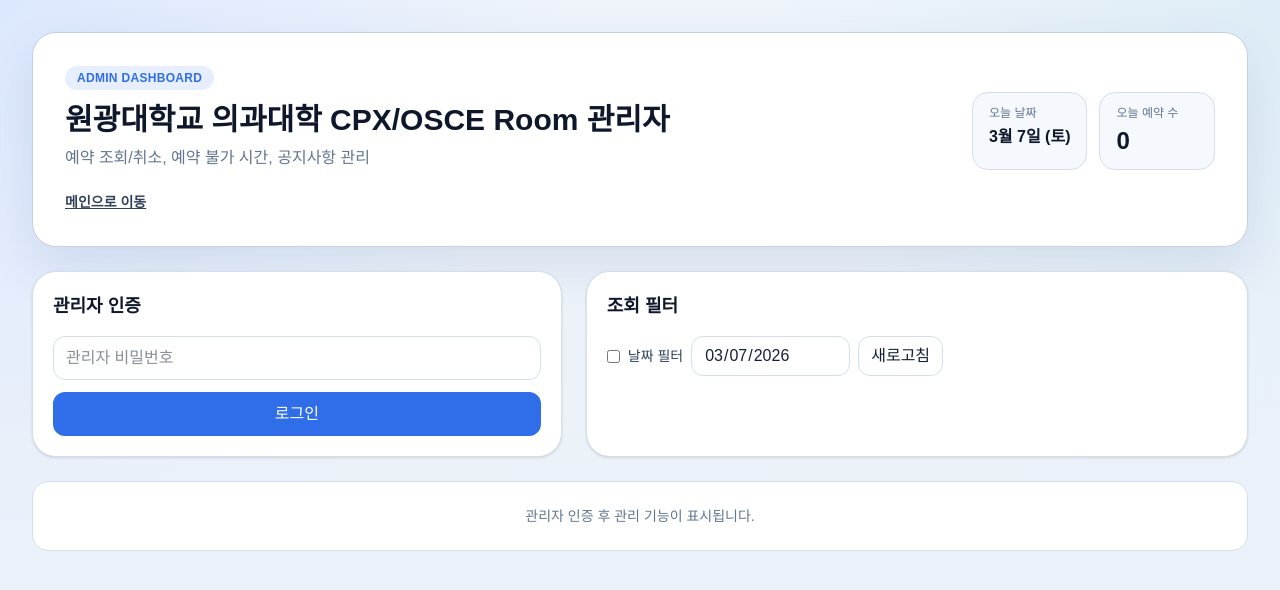
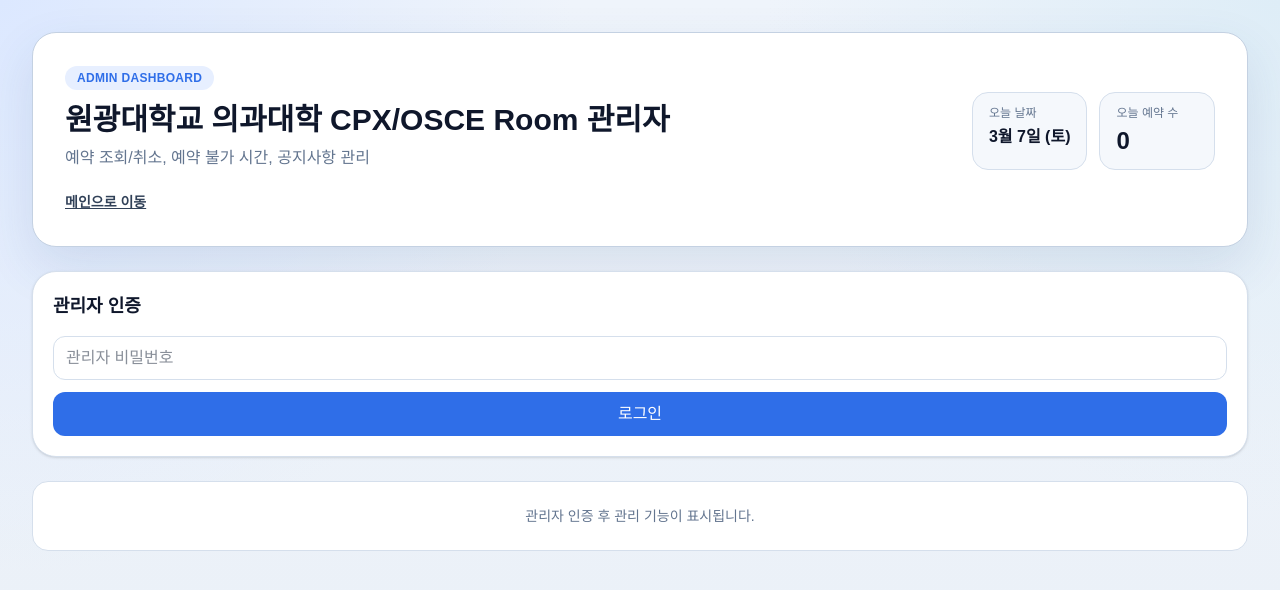
Before and after one commit to SeungeunLee599/room-app, a Next.js app: page /admin in a window 1280 px wide. Shown: the top 590 px of the page. Built offline with nearby package versions, Linux system fonts and the light colour scheme.

Commit message:
Move reservation filter into admin reservation list header

```diff
--- a/src/app/admin/page.tsx
+++ b/src/app/admin/page.tsx
@@ -922,7 +922,7 @@
         </section>
       ) : null}
 
-      <section className="grid gap-6 lg:grid-cols-[1fr_1.25fr]">
+      <section className="grid gap-6">
         <article className="rounded-3xl border border-[var(--border)] bg-[var(--card)] p-5 shadow-sm">
           <h2 className="text-lg font-bold text-slate-900">관리자 인증</h2>
           <form className="mt-4 grid gap-3" onSubmit={onSubmitAuth}>
@@ -940,19 +940,6 @@
           </form>
         </article>
 
-        <article className="rounded-3xl border border-[var(--border)] bg-[var(--card)] p-5 shadow-sm">
-          <h2 className="text-lg font-bold text-slate-900">조회 필터</h2>
-          <div className="mt-4 flex items-center gap-2">
-            <label className="inline-flex items-center gap-2 text-sm text-slate-700">
-              <input type="checkbox" checked={useDateFilter} onChange={(event) => setUseDateFilter(event.target.checked)} />
-              날짜 필터
-            </label>
-            <input type="date" value={dateFilter} onChange={(event) => setDateFilter(event.target.value)} disabled={!useDateFilter} className="h-10 rounded-xl border border-[var(--border)] bg-white px-3 text-sm" />
-            <button type="button" onClick={() => setRefreshKey((previous) => previous + 1)} className="h-10 rounded-xl border border-[var(--border)] px-3 text-sm">
-              새로고침
-            </button>
-          </div>
-        </article>
       </section>
 
       {authenticated ? (
@@ -1315,7 +1302,33 @@
           </section>
 
           <section className="rounded-3xl border border-[var(--border)] bg-[var(--card)] p-5 shadow-sm">
-            <h2 className="text-lg font-bold text-slate-900">전체 예약 목록</h2>
+            <div className="flex flex-col gap-3 sm:flex-row sm:items-center sm:justify-between">
+              <h2 className="text-lg font-bold text-slate-900">전체 예약 목록</h2>
+              <div className="flex flex-wrap items-center gap-2">
+                <label className="inline-flex items-center gap-2 text-sm text-slate-700">
+                  <input
+                    type="checkbox"
+                    checked={useDateFilter}
+                    onChange={(event) => setUseDateFilter(event.target.checked)}
+                  />
+                  날짜 필터
+                </label>
+                <input
+                  type="date"
+                  value={dateFilter}
+                  onChange={(event) => setDateFilter(event.target.value)}
+                  disabled={!useDateFilter}
+                  className="h-10 rounded-xl border border-[var(--border)] bg-white px-3 text-sm"
+                />
+                <button
+                  type="button"
+                  onClick={() => setRefreshKey((previous) => previous + 1)}
+                  className="h-10 rounded-xl border border-[var(--border)] px-3 text-sm"
+                >
+                  새로고침
+                </button>
+              </div>
+            </div>
             <div className="mt-4 overflow-x-auto rounded-2xl border border-[var(--border)]">
               <table className="min-w-full border-collapse text-sm">
                 <thead className="bg-[var(--card-soft)] text-slate-700">
```
